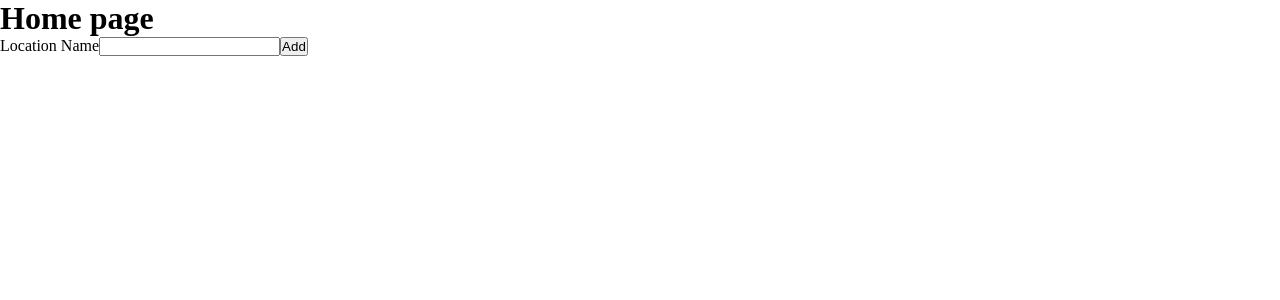
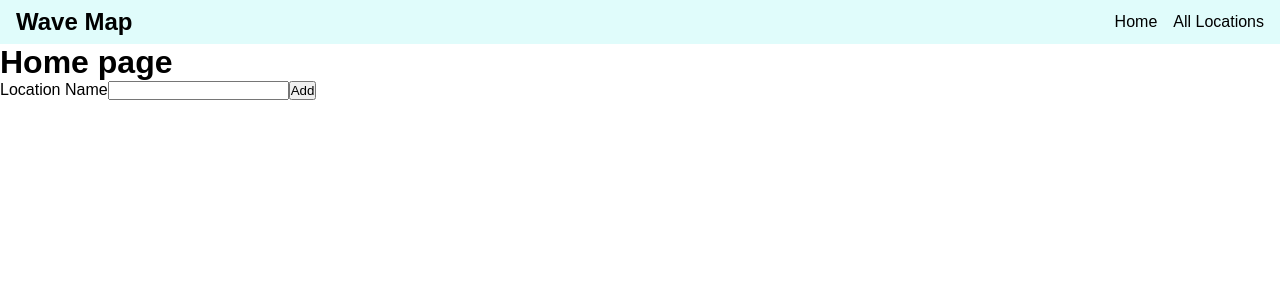
Before and after one commit to ChrisSturgeon/wave-map, a Next.js app: page / in a window 1280 px wide. Shown: the top 300 px of the page. Built offline with nearby package versions, Linux system fonts and the light colour scheme.

Commit message:
Add render list of locations

```diff
--- a/components/Layout/Layout.tsx
+++ b/components/Layout/Layout.tsx
@@ -1,6 +1,9 @@
+import NavBar from '../Navigation/NavBar';
+
 export default function Layout({ children }: { children: React.ReactNode }) {
   return (
     <>
+      <NavBar />
       <main>{children}</main>
     </>
   );
--- /dev/null
+++ b/components/Navigation/NavBar.module.css
@@ -0,0 +1,25 @@
+.navbar {
+  background-color: rgb(224, 252, 251);
+  display: flex;
+  justify-content: space-between;
+  align-items: center;
+  padding: 0.5em 1em;
+}
+
+.navbar span {
+  font-size: 1.5rem;
+  font-weight: 700;
+}
+
+.navbar ul {
+  display: flex;
+  list-style: none;
+  gap: 1em;
+}
+
+.navbar ul li {
+}
+
+.navbar ul li a {
+  text-decoration: none;
+}
--- /dev/null
+++ b/components/Navigation/NavBar.tsx
@@ -0,0 +1,20 @@
+import Link from 'next/link';
+import styles from './NavBar.module.css';
+
+export default function NavBar() {
+  return (
+    <>
+      <nav className={styles.navbar}>
+        <span>Wave Map</span>
+        <ul>
+          <li>
+            <Link href="/">Home</Link>
+          </li>
+          <li>
+            <Link href="/all">All Locations</Link>
+          </li>
+        </ul>
+      </nav>
+    </>
+  );
+}
--- a/styles/globals.css
+++ b/styles/globals.css
@@ -2,6 +2,7 @@
   box-sizing: border-box;
   padding: 0;
   margin: 0;
+  font-family: Arial, Helvetica, sans-serif;
 }
 
 html,
```
Also changed, not shown: pages/all.tsx (added, +38 -0 lines), 1 other file (tests, documents, lock files or other folders).
